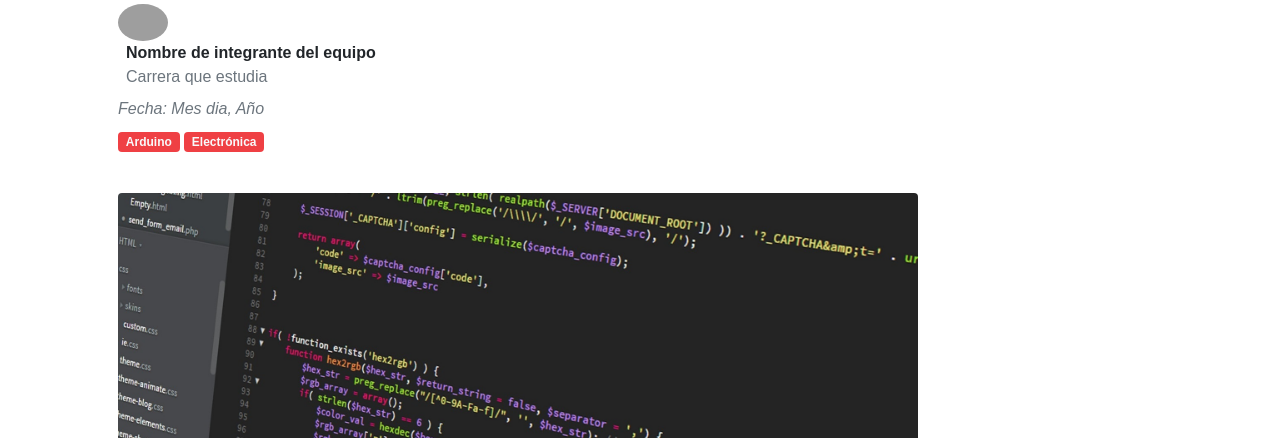
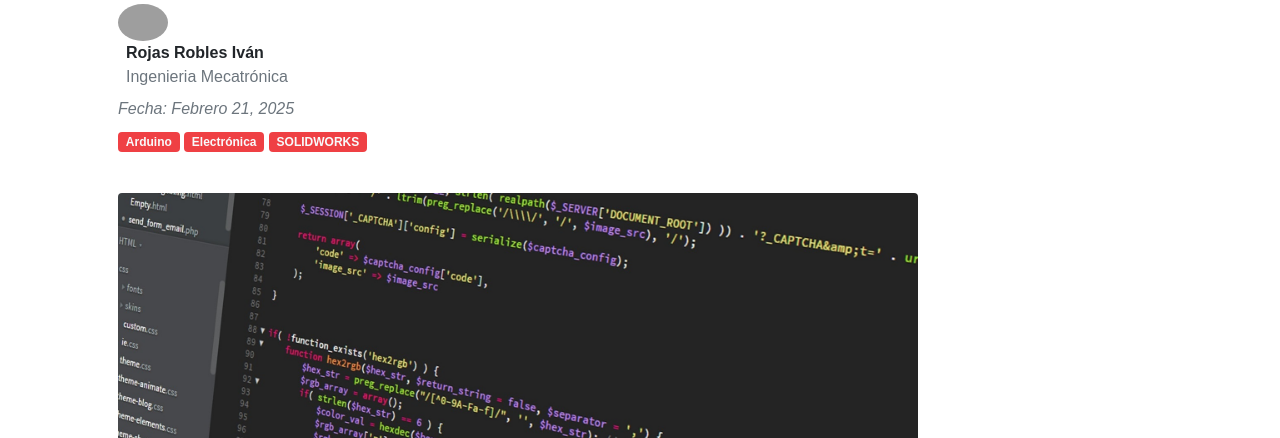
Before and after one commit to lorusof/Portafolio, a plain HTML site: page practica4/index.html in a window 1280 px wide. Shown: the part 362-800 px from the top of the page. Drawn offline with nearby package versions, Linux system fonts and the light colour scheme; grey boxes are pictures that could not be loaded.

Commit message:
Practica4.0

```diff
--- a/practica4/index.html
+++ b/practica4/index.html
@@ -54,17 +54,18 @@
                         <h1 class="fw-bolder mb-1">Salidas Digitales</h1>
 
                         <!-- ETIQUETA DE ALUMNO (Hacer una por cada alumno)-->
-                            <img class="img-fluid rounded-circle" width="50px" src="assets/ivan_rr.png" alt="..." />
+                            <img class="img-fluid rounded-circle" width="50px" src="assets/ivan_r_r.png" alt="..." />
                             <div class="ms-2">
-                                <div class="fw-bold">Nombre de integrante del equipo</div>
-                                <div class="text-muted">Carrera que estudia</div>
+                                <div class="fw-bold">Rojas Robles Iván</div>
+                                <div class="text-muted">Ingenieria Mecatrónica</div>
                             </div>
                         <!--Aqui termina etiqueta de alumno-->
 
-                        <div class="text-muted fst-italic mt-2 mb-2">Fecha: Mes dia, Año</div>
+                        <div class="text-muted fst-italic mt-2 mb-2">Fecha: Febrero 21, 2025</div>
                         <!-- ETIQUETAS O TOPICOS IMPORTANTES DE LA PRACTICA-->
                         <a class="badge bg-primary text-decoration-none link-light" >Arduino</a>
                         <a class="badge bg-primary text-decoration-none link-light" >Electrónica</a>
+                        <a class="badge bg-primary text-decoration-none link-light" >SOLIDWORKS</a>
 
                     </header>
                 </div>
```
Also changed, not shown: 1 other file.
